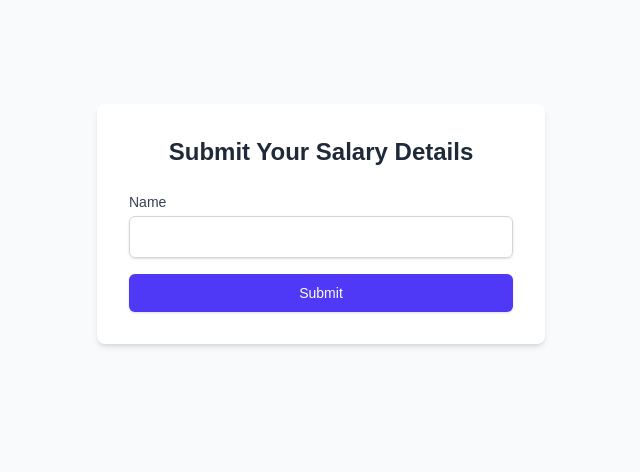
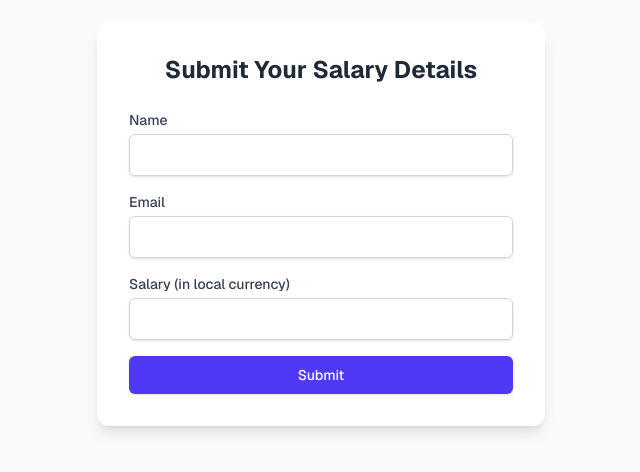
Before and after one commit to felixojiambo/PayVistaAdmin, a Next.js app in the folder frontend/: page / in a window 1280 px wide. Shown: the part 176-648 px from the top of the page, without its empty margins (319-959 px from the left). Built offline with nearby package versions, Linux system fonts and the light colour scheme.

Commit message:
user and admin forms

```diff
--- a/frontend/src/app/admin/page.tsx
+++ b/frontend/src/app/admin/page.tsx
@@ -1,7 +1,7 @@
 'use client';
 import { useState, useEffect } from 'react';
 
-// Define the type for our salary detail object
+// Define the type for our salary detail object to match the backend
 type SalaryDetail = {
   id: number;
   name: string;
@@ -17,11 +17,14 @@ export default function AdminPanel() {
   const [loading, setLoading] = useState(true);
   const [error, setError] = useState<string | null>(null);
 
+  // Fetch all salary records when the component mounts
   useEffect(() => {
     const fetchSalaries = async () => {
       try {
         const response = await fetch(`${process.env.NEXT_PUBLIC_API_URL}/salaries`);
-        if (!response.ok) throw new Error('Failed to fetch data');
+        if (!response.ok) {
+          throw new Error('Failed to fetch salary data. Is the backend running?');
+        }
         const data = await response.json();
         setSalaries(data);
       } catch (err: any) {
@@ -33,10 +36,11 @@ export default function AdminPanel() {
     fetchSalaries();
   }, []);
 
-  // Handler to update a field
+  // Handler to update a specific field for a record
   const handleUpdate = async (id: number, field: string, value: string) => {
-    // Optimistically update UI
     const originalSalaries = [...salaries];
+
+    // Optimistically update the UI for a better user experience
     setSalaries(salaries.map(s => s.id === id ? { ...s, [field]: value } : s));
 
     try {
@@ -45,58 +49,60 @@ export default function AdminPanel() {
         headers: { 'Content-Type': 'application/json', 'Accept': 'application/json' },
         body: JSON.stringify({ [field]: value }),
       });
-      if (!response.ok) throw new Error('Update failed');
-      // Re-fetch or update with response data for accuracy
+
+      if (!response.ok) throw new Error('Update failed on the server.');
+
+      // Update the state with the final record from the server to ensure consistency
       const updatedRecord = await response.json();
       setSalaries(salaries.map(s => s.id === id ? updatedRecord : s));
 
     } catch (error) {
         console.error("Failed to update:", error);
-        // Revert on failure
+        // If the update fails, revert the UI to its original state
         setSalaries(originalSalaries);
-        alert('Failed to save changes. Please try again.');
+        alert('Failed to save changes. Please check the console and try again.');
     }
   };
 
-
-  if (loading) return <p>Loading...</p>;
-  if (error) return <p>Error: {error}</p>;
+  if (loading) return <p className="text-center p-8">Loading dashboard...</p>;
+  if (error) return <p className="text-center p-8 text-red-600">Error: {error}</p>;
 
   return (
-    <main className="p-8">
-      <h1 className="text-3xl font-bold mb-6">Admin Salary Dashboard</h1>
-      <div className="overflow-x-auto">
-        <table className="min-w-full bg-white">
-          {/* Table headers */}
-          <thead>
+    <main className="p-4 sm:p-8 bg-gray-50 min-h-screen font-sans">
+      <h1 className="text-3xl font-bold mb-6 text-gray-800">Admin Salary Dashboard</h1>
+      <div className="overflow-x-auto bg-white rounded-lg shadow">
+        <table className="min-w-full text-sm text-left text-gray-700">
+          <thead className="bg-gray-100 text-xs text-gray-700 uppercase">
             <tr>
-              <th className="py-2 px-4 border-b">Name</th>
-              <th className="py-2 px-4 border-b">Email</th>
-              <th className="py-2 px-4 border-b">Salary (Local)</th>
-              <th className="py-2 px-4 border-b">Salary (EUR)</th>
-              <th className="py-2 px-4 border-b">Commission (EUR)</th>
-              <th className="py-2 px-4 border-b">Displayed Salary (EUR)</th>
+              <th className="py-3 px-6">Name</th>
+              <th className="py-3 px-6">Email</th>
+              <th className="py-3 px-6">Salary (Local)</th>
+              <th className="py-3 px-6">Salary (EUR)</th>
+              <th className="py-3 px-6">Commission (EUR)</th>
+              <th className="py-3 px-6">Displayed Salary (EUR)</th>
             </tr>
           </thead>
           <tbody>
             {salaries.map((s) => (
-              <tr key={s.id}>
-                <td className="py-2 px-4 border-b">{s.name}</td>
-                <td className="py-2 px-4 border-b">{s.email}</td>
-                {/* Editable Fields */}
-                <td className="py-2 px-4 border-b">
-                   <input type="number" defaultValue={s.salary_in_local_currency} onBlur={(e) => handleUpdate(s.id, 'salary_in_local_currency', e.target.value)}
-                           className="w-full p-1 border rounded"/>
+              <tr key={s.id} className="border-b hover:bg-gray-50">
+                <td className="py-4 px-6 font-medium">{s.name}</td>
+                <td className="py-4 px-6">{s.email}</td>
+                <td className="py-4 px-6">
+                   <input type="number" defaultValue={s.salary_in_local_currency}
+                          onBlur={(e) => handleUpdate(s.id, 'salary_in_local_currency', e.target.value)}
+                          className="w-full p-2 border border-gray-300 rounded-md focus:ring-indigo-500 focus:border-indigo-500"/>
                 </td>
-                <td className="py-2 px-4 border-b">
-                    <input type="number" defaultValue={s.salary_in_euros ?? ''} onBlur={(e) => handleUpdate(s.id, 'salary_in_euros', e.target.value)}
-                           className="w-full p-1 border rounded"/>
+                <td className="py-4 px-6">
+                    <input type="number" defaultValue={s.salary_in_euros ?? ''}
+                           onBlur={(e) => handleUpdate(s.id, 'salary_in_euros', e.target.value)}
+                           className="w-full p-2 border border-gray-300 rounded-md focus:ring-indigo-500 focus:border-indigo-500"/>
                 </td>
-                <td className="py-2 px-4 border-b">
-                    <input type="number" defaultValue={s.commission} onBlur={(e) => handleUpdate(s.id, 'commission', e.target.value)}
-                           className="w-full p-1 border rounded"/>
+                <td className="py-4 px-6">
+                    <input type="number" defaultValue={s.commission}
+                           onBlur={(e) => handleUpdate(s.id, 'commission', e.target.value)}
+                           className="w-full p-2 border border-gray-300 rounded-md focus:ring-indigo-500 focus:border-indigo-500"/>
                 </td>
-                 <td className="py-2 px-4 border-b font-semibold">{s.displayed_salary.toFixed(2)} €</td>
+                 <td className="py-4 px-6 font-semibold text-gray-900">{s.displayed_salary.toFixed(2)} €</td>
               </tr>
             ))}
           </tbody>
--- a/frontend/src/app/page.tsx
+++ b/frontend/src/app/page.tsx
@@ -27,13 +27,13 @@ export default function UserForm() {
       const data = await response.json();
 
       if (!response.ok) {
-        // Handle validation errors from Laravel
+        // Handle validation errors from Laravel by creating a single string
         const errorMessages = Object.values(data).flat().join(', ');
         throw new Error(errorMessages || 'An unknown error occurred.');
       }
 
       setMessage('Your details have been submitted successfully!');
-      // Optionally clear the form
+      // Clear the form on success
       setName('');
       setEmail('');
       setSalary('');
@@ -45,24 +45,38 @@ export default function UserForm() {
   };
 
   return (
-    <main className="flex min-h-screen flex-col items-center justify-center p-8 bg-gray-50">
-      <div className="w-full max-w-md p-8 space-y-6 bg-white rounded-lg shadow-md">
+    <main className="flex min-h-screen flex-col items-center justify-center p-8 bg-gray-50 font-sans">
+      <div className="w-full max-w-md p-8 space-y-6 bg-white rounded-xl shadow-lg">
         <h1 className="text-2xl font-bold text-center text-gray-800">Submit Your Salary Details</h1>
         <form onSubmit={handleSubmit} className="space-y-4">
-          {/* Form fields for name, email, salary */}
-          {/* ... example for one field ... */}
           <div>
             <label htmlFor="name" className="block text-sm font-medium text-gray-700">Name</label>
             <input type="text" id="name" value={name} onChange={(e) => setName(e.target.value)} required
                    className="mt-1 block w-full px-3 py-2 border border-gray-300 rounded-md shadow-sm placeholder-gray-400 focus:outline-none focus:ring-indigo-500 focus:border-indigo-500"/>
           </div>
-           {/* ... add email and salary fields similarly ... */}
+
+          <div>
+            <label htmlFor="email" className="block text-sm font-medium text-gray-700">Email</label>
+            <input type="email" id="email" value={email} onChange={(e) => setEmail(e.target.value)} required
+                   className="mt-1 block w-full px-3 py-2 border border-gray-300 rounded-md shadow-sm placeholder-gray-400 focus:outline-none focus:ring-indigo-500 focus:border-indigo-500"/>
+          </div>
+
+          <div>
+            <label htmlFor="salary" className="block text-sm font-medium text-gray-700">Salary (in local currency)</label>
+            <input type="number" id="salary" value={salary} onChange={(e) => setSalary(e.target.value)} required
+                   className="mt-1 block w-full px-3 py-2 border border-gray-300 rounded-md shadow-sm placeholder-gray-400 focus:outline-none focus:ring-indigo-500 focus:border-indigo-500"/>
+          </div>
+
           <button type="submit" disabled={isLoading}
-                  className="w-full flex justify-center py-2 px-4 border border-transparent rounded-md shadow-sm text-sm font-medium text-white bg-indigo-600 hover:bg-indigo-700 focus:outline-none focus:ring-2 focus:ring-offset-2 focus:ring-indigo-500 disabled:bg-gray-400">
+                  className="w-full flex justify-center py-2 px-4 border border-transparent rounded-md shadow-sm text-sm font-medium text-white bg-indigo-600 hover:bg-indigo-700 focus:outline-none focus:ring-2 focus:ring-offset-2 focus:ring-indigo-500 disabled:bg-gray-400 disabled:cursor-not-allowed">
             {isLoading ? 'Submitting...' : 'Submit'}
           </button>
         </form>
-        {message && <p className="mt-4 text-center text-sm text-gray-600">{message}</p>}
+        {message && (
+          <p className={`mt-4 text-center text-sm ${message.startsWith('Error:') ? 'text-red-600' : 'text-green-600'}`}>
+            {message}
+          </p>
+        )}
       </div>
     </main>
   );
```
